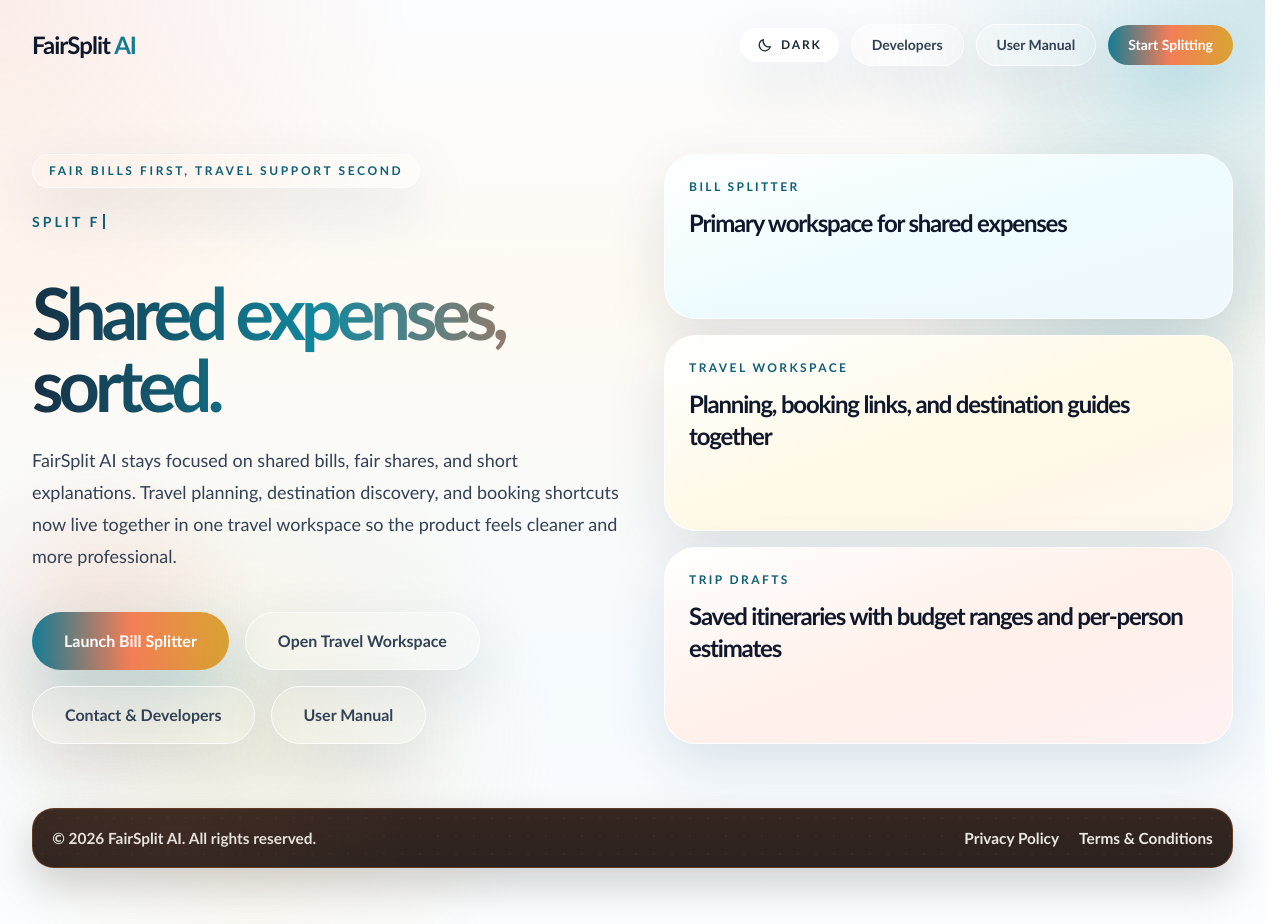
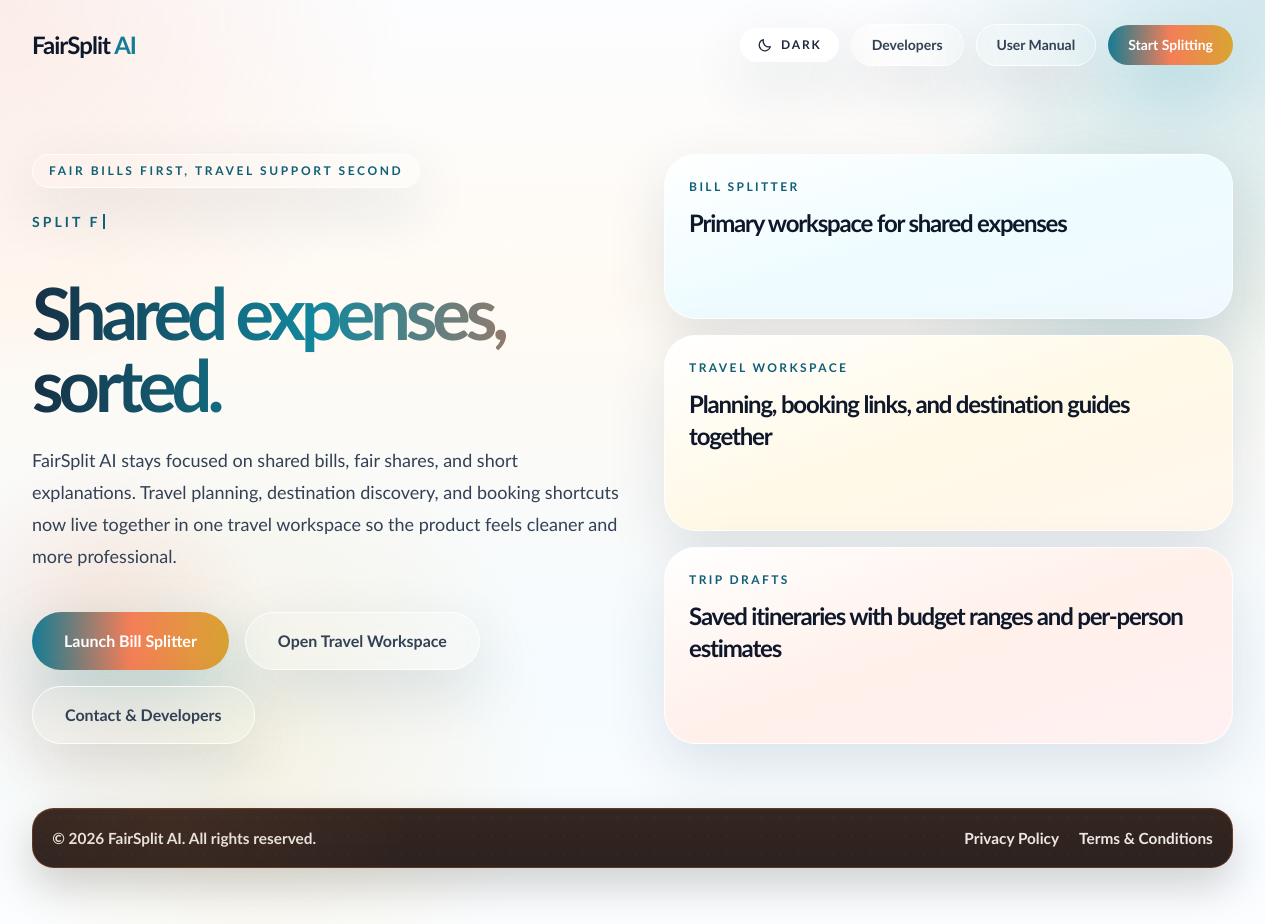
Before and after one commit to AdithyaD56/FairSplit-AI, a React (Vite) app in the folder frontend/: page / in a window 1280 px wide. Built offline with nearby package versions, Linux system fonts and the light colour scheme; no server answers.

Commit message:
Remove duplicate user manual button

```diff
--- a/frontend/src/pages/LandingPage.jsx
+++ b/frontend/src/pages/LandingPage.jsx
@@ -109,14 +109,6 @@ export default function LandingPage() {
             >
               Contact & Developers
             </Link>
-            <a
-              href="/user-manual.md"
-              target="_blank"
-              rel="noreferrer"
-              className="rounded-full border border-white/85 bg-white/92 px-8 py-4 text-center text-base font-bold text-slate-700 shadow-soft backdrop-blur-xl transition hover:-translate-y-1 dark:border-white/12 dark:bg-slate-950/90 dark:text-slate-100"
-            >
-              User Manual
-            </a>
           </div>
         </div>
 
```
